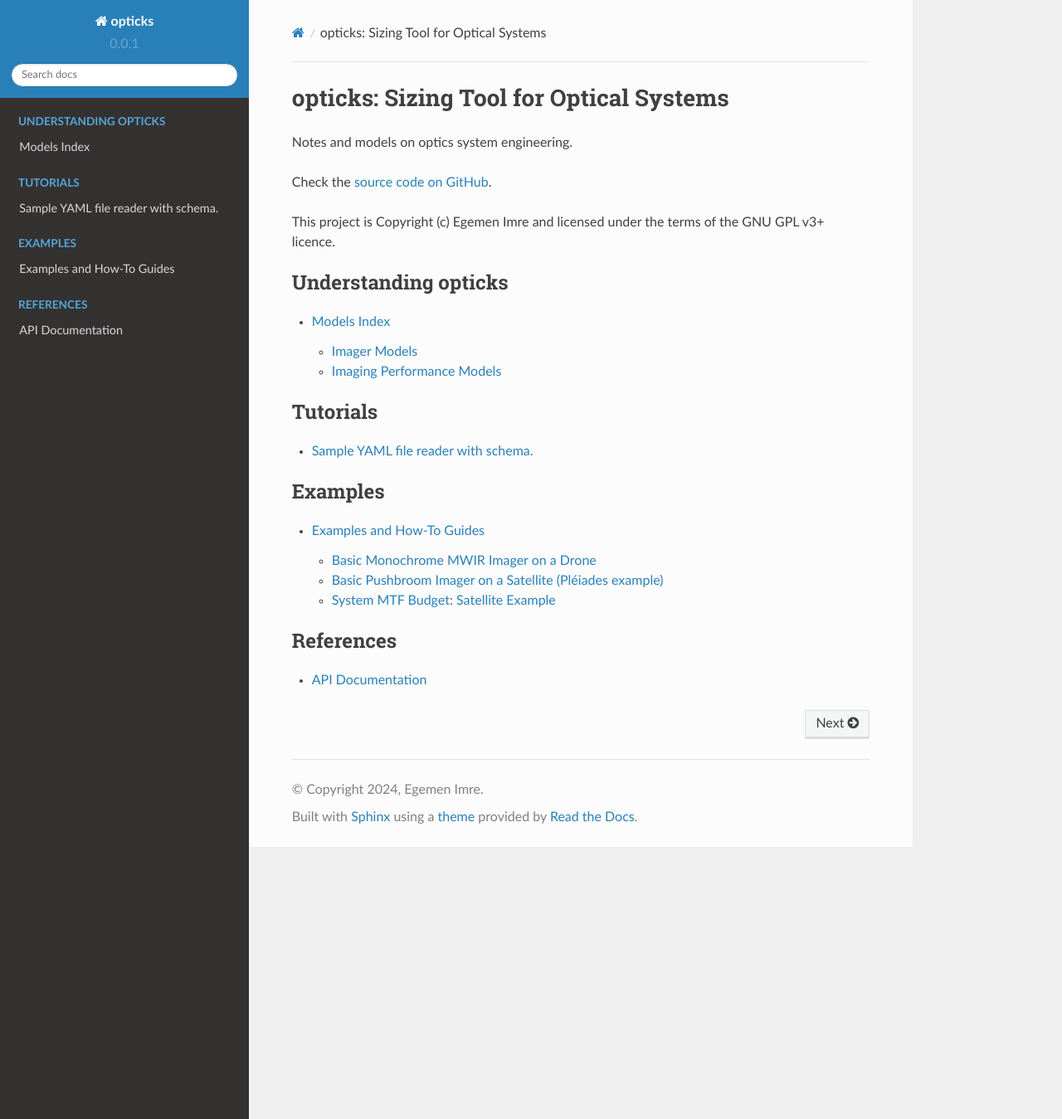
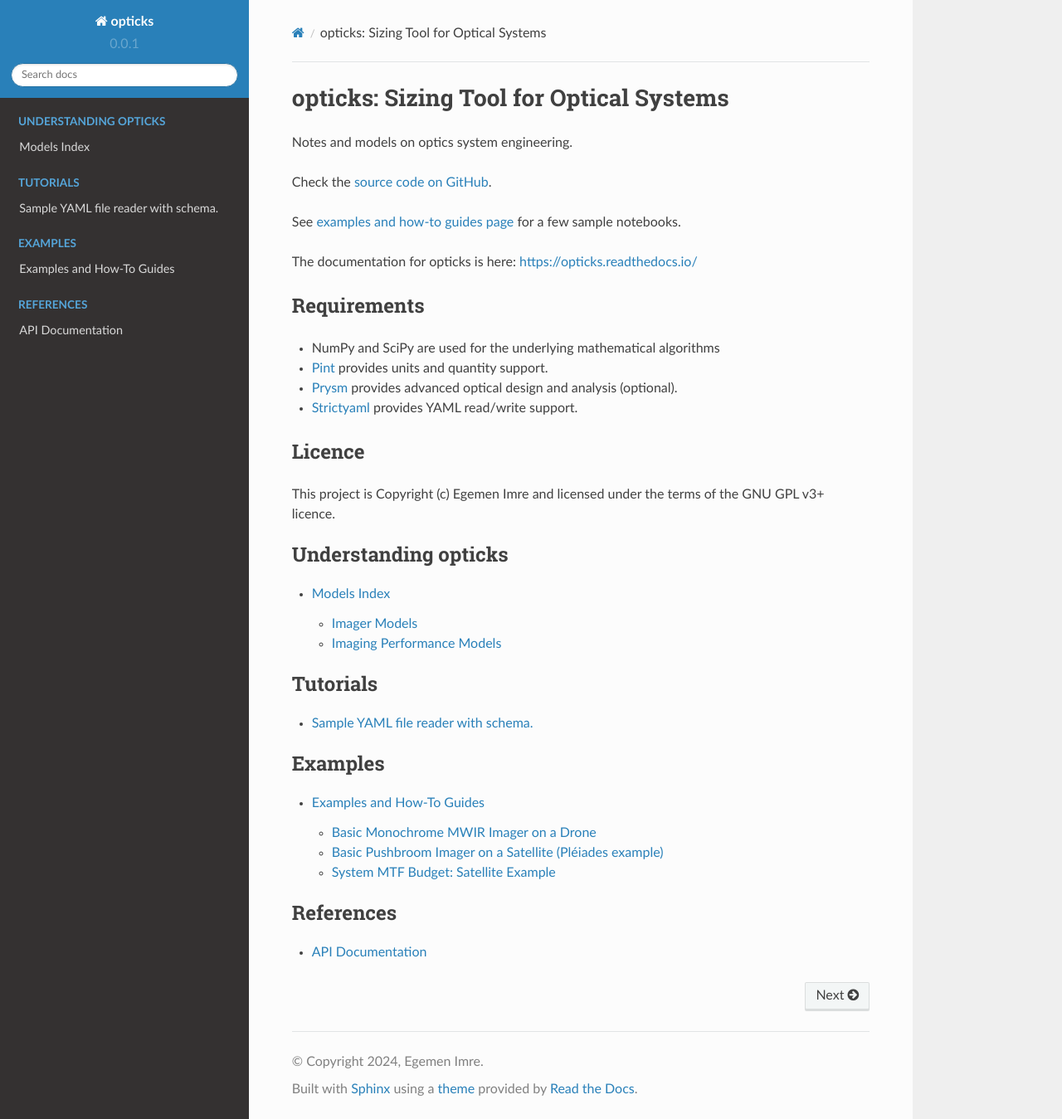
Before and after one commit to egemenimre/opticks, a Sphinx documentation site: the page built from docs/index.md, in a window 1280 px wide and 1349 px high. Shown: the whole window at 83% size. Built offline with Sphinx 7.4.7 and the Read the Docs theme 2.0.0, drawn with Linux system fonts in a browser that asks for light colours.

Commit message:
added prysm to requirements

```diff
--- a/docs/index.md
+++ b/docs/index.md
@@ -3,6 +3,19 @@
 Notes and models on optics system engineering.
 
 Check the [source code on GitHub](https://github.com/egemenimre/opticks).
+
+See [examples and how-to guides page](how-to_guides) for a few sample notebooks.
+
+The documentation for opticks is here: <https://opticks.readthedocs.io/>
+
+## Requirements
+
+- NumPy and SciPy are used for the underlying mathematical algorithms
+- [Pint](https://github.com/hgrecco/pint) provides units and quantity support.
+- [Prysm](https://github.com/brandondube/prysm/) provides advanced optical design and analysis (optional).
+- [Strictyaml](https://github.com/crdoconnor/strictyaml) provides YAML read/write support.
+
+## Licence
 
 This project is Copyright (c) Egemen Imre and licensed under the terms of the GNU GPL v3+ licence.
 
```
Also changed, not shown: README.md (+1 -0 lines).
